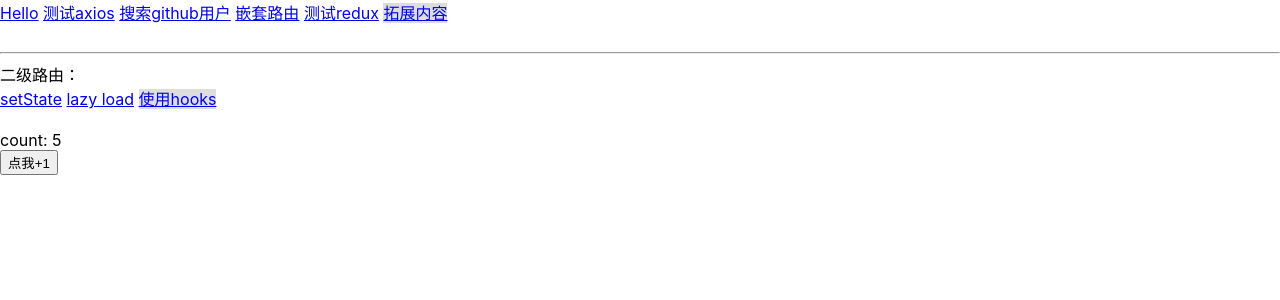
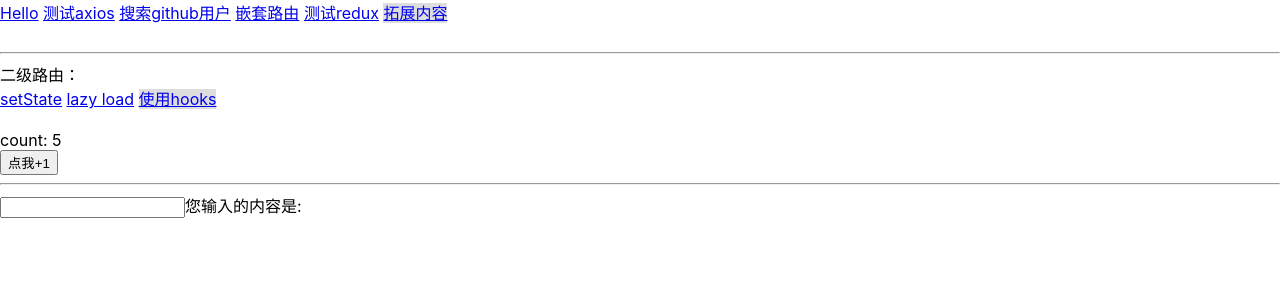
Before and after one commit to Shenhaoyi/learn-react, a React (Create React App) app: page /#/extension/use-hooks in a window 1280 px wide. Shown: the top 300 px of the page. Built offline with nearby package versions, Linux system fonts and the light colour scheme.

Commit message:
学习useRef

```diff
--- a/src/pages/Extension/UseHooks/index.jsx
+++ b/src/pages/Extension/UseHooks/index.jsx
@@ -1,4 +1,4 @@
-import React, { useState, useEffect } from 'react';
+import React, { useState, useEffect, useRef } from 'react';
 
 export default function UseHooks() {
   const [count, setCount] = useState(0);
@@ -26,10 +26,25 @@ export default function UseHooks() {
     setCount((oldValue) => oldValue + 1); // 使用函数
   };
 
+  const [inputValue, setInputValue] = useState('');
+  // const handleChange = (e) => {
+  //   setInputValue(e.target.value)
+  // }
+  // 使用useRef
+  const inputRef = useRef();
+  const handleChange = () => {
+    setInputValue(inputRef.current.value);
+  };
+
   return (
     <div>
       <div>count: {count}</div>
       <button onClick={add}>点我+1</button>
+      <hr></hr>
+      <div>
+        <input ref={inputRef} onChange={handleChange} />
+        您输入的内容是:{inputValue}
+      </div>
     </div>
   );
 }
```
